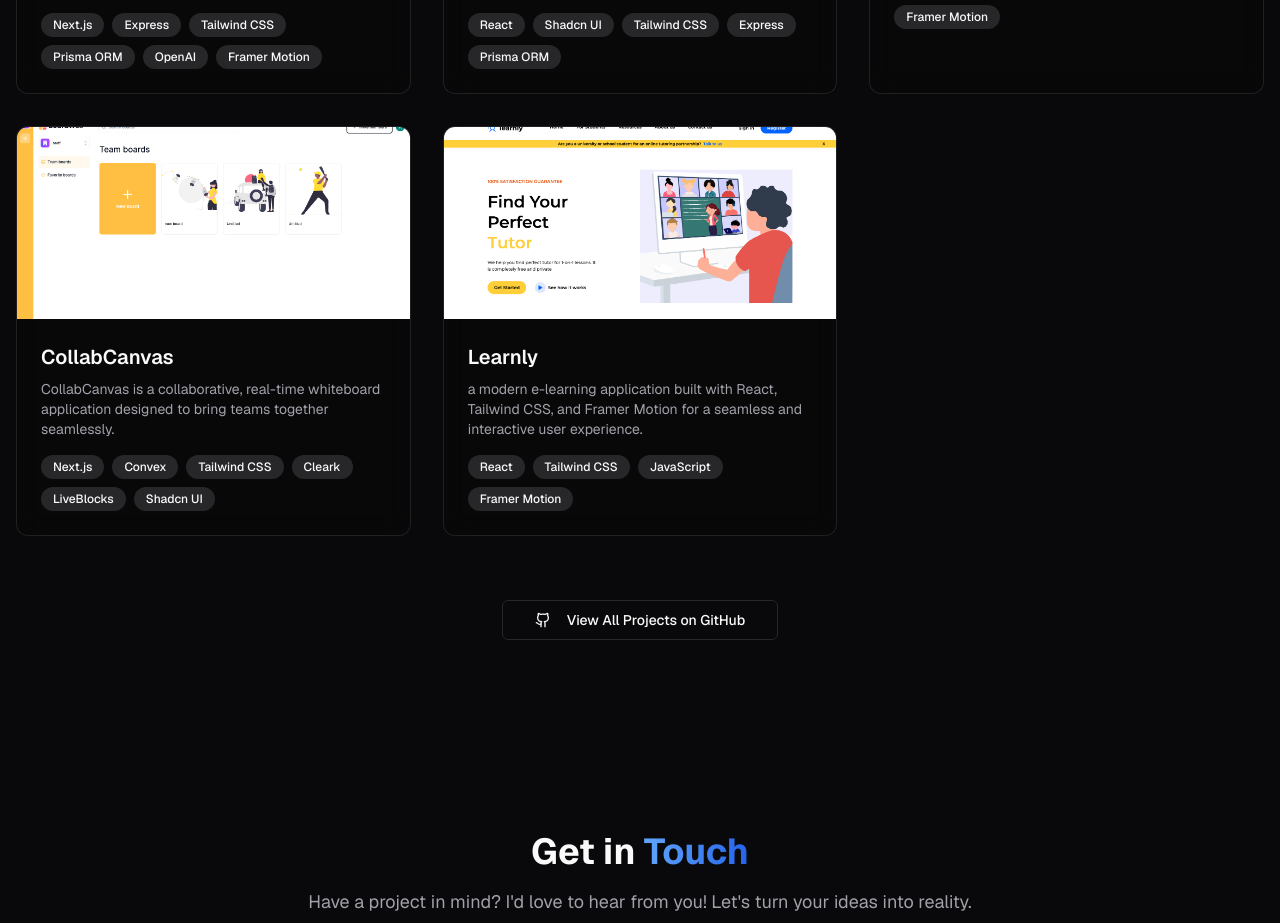
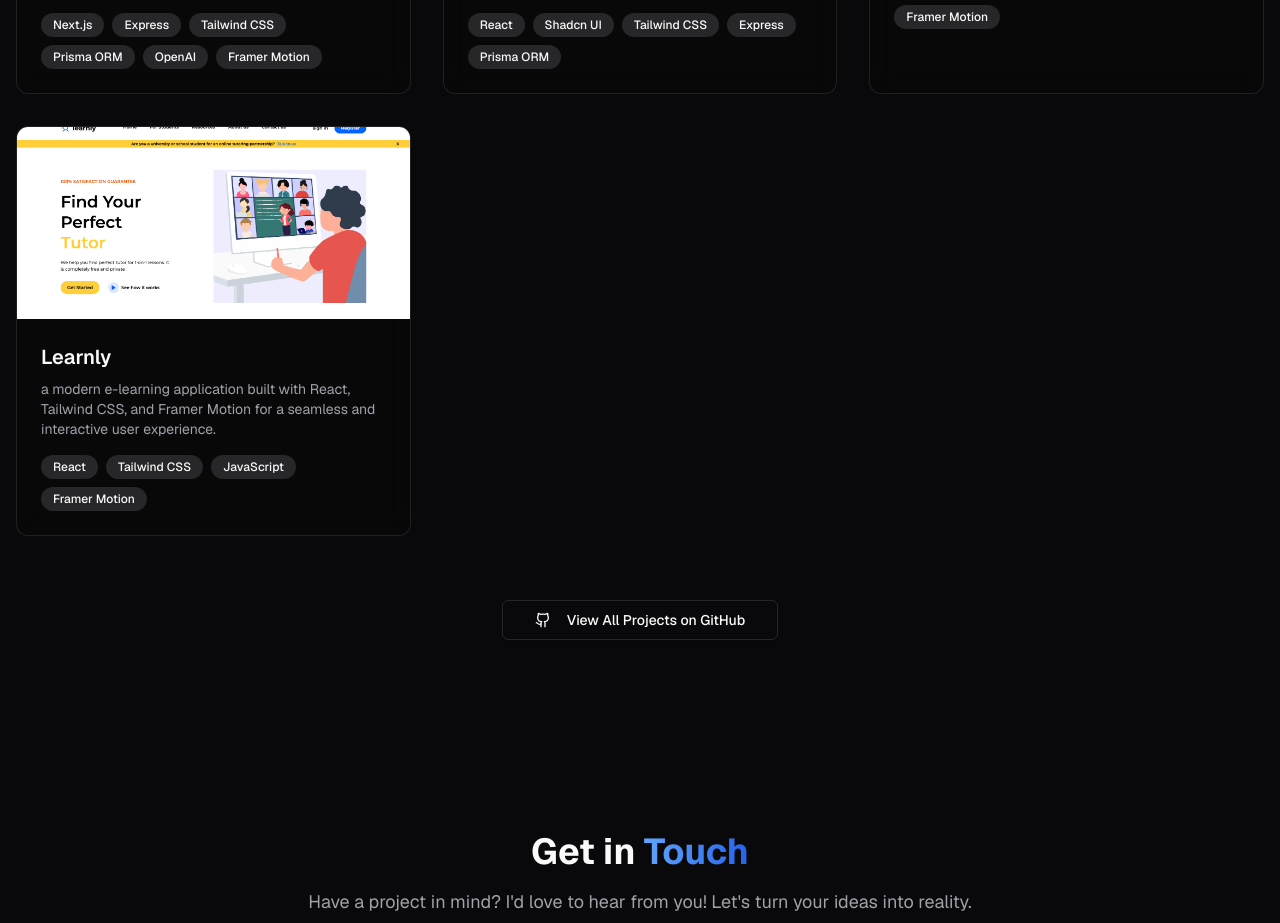
Before and after one commit to satyawaniaman/portfolio-updated, a Next.js app: page / in a window 1280 px wide. Shown: the part 4460-5383 px from the top of the page. Built offline with nearby package versions, Linux system fonts and the light colour scheme.

Commit message:
feat:links updated

```diff
--- a/src/components/ProjectsSection.tsx
+++ b/src/components/ProjectsSection.tsx
@@ -80,25 +80,25 @@ const projects: Project[] = [
       { name: "Framer Motion" },
     ],
   },
-  {
-    id: "crypto-dashboard",
-    title: "CollabCanvas",
-    description:
-      "CollabCanvas is a collaborative, real-time whiteboard application designed to bring teams together seamlessly.",
-    imageUrl: "collabCanvas.png",
-    liveUrl: "http://collab-canvas.buildspark.online/",
-    githubUrl: "https://github.com/satyawaniaman/CollabCanvas",
-    category: "frontend",
-    featured: false,
-    technologies: [
-      { name: "Next.js" },
-      { name: "Convex" },
-      { name: "Tailwind CSS" },
-      { name: "Cleark" },
-      { name: "LiveBlocks" },
-      { name: "Shadcn UI" },
-    ],
-  },
+  // {
+  //   id: "crypto-dashboard",
+  //   title: "CollabCanvas",
+  //   description:
+  //     "CollabCanvas is a collaborative, real-time whiteboard application designed to bring teams together seamlessly.",
+  //   imageUrl: "collabCanvas.png",
+  //   liveUrl: "http://collab-canvas.buildspark.online/",
+  //   githubUrl: "https://github.com/satyawaniaman/CollabCanvas",
+  //   category: "frontend",
+  //   featured: false,
+  //   technologies: [
+  //     { name: "Next.js" },
+  //     { name: "Convex" },
+  //     { name: "Tailwind CSS" },
+  //     { name: "Cleark" },
+  //     { name: "LiveBlocks" },
+  //     { name: "Shadcn UI" },
+  //   ],
+  // },
   {
     id: "nft-marketplace",
     title: "Learnly",
```
